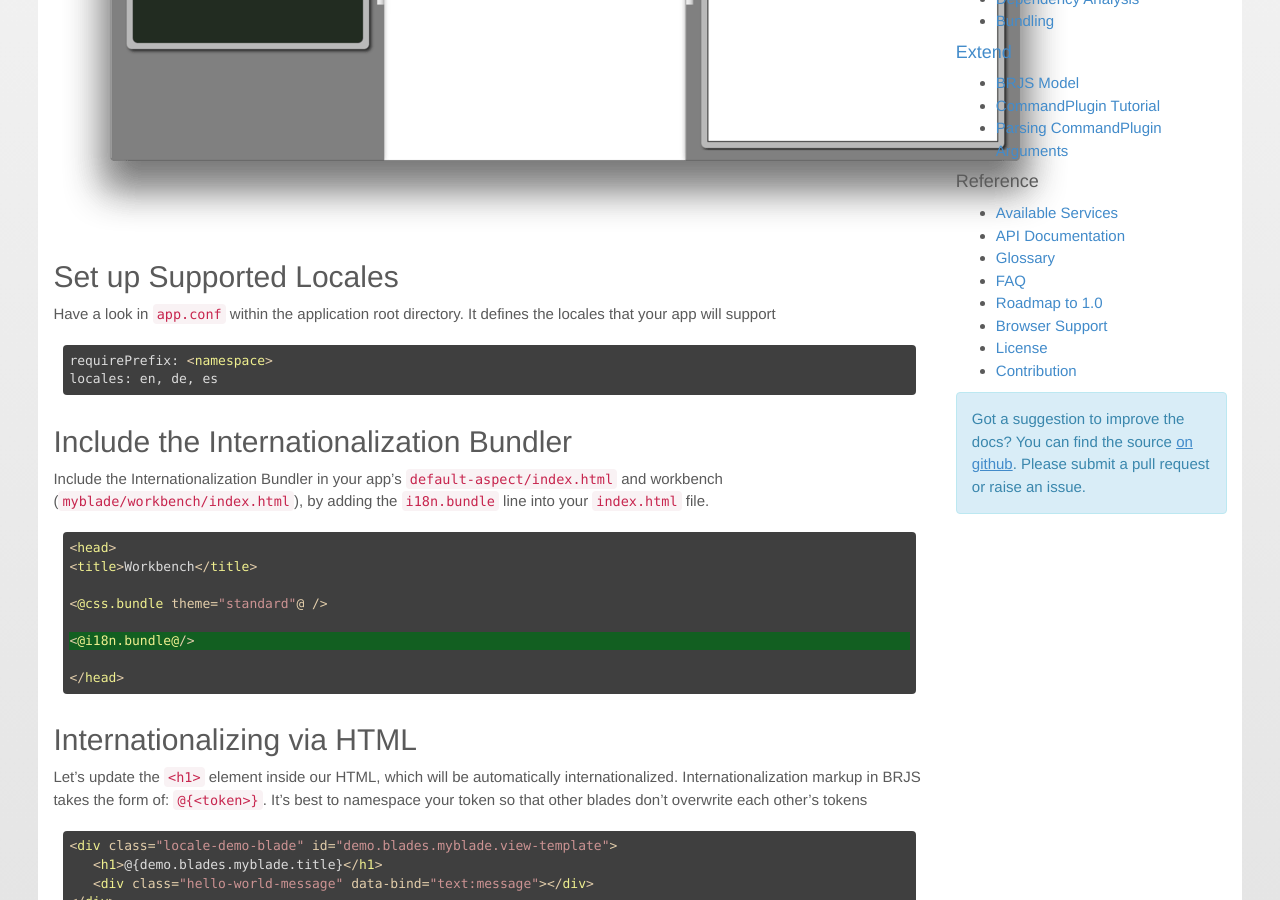
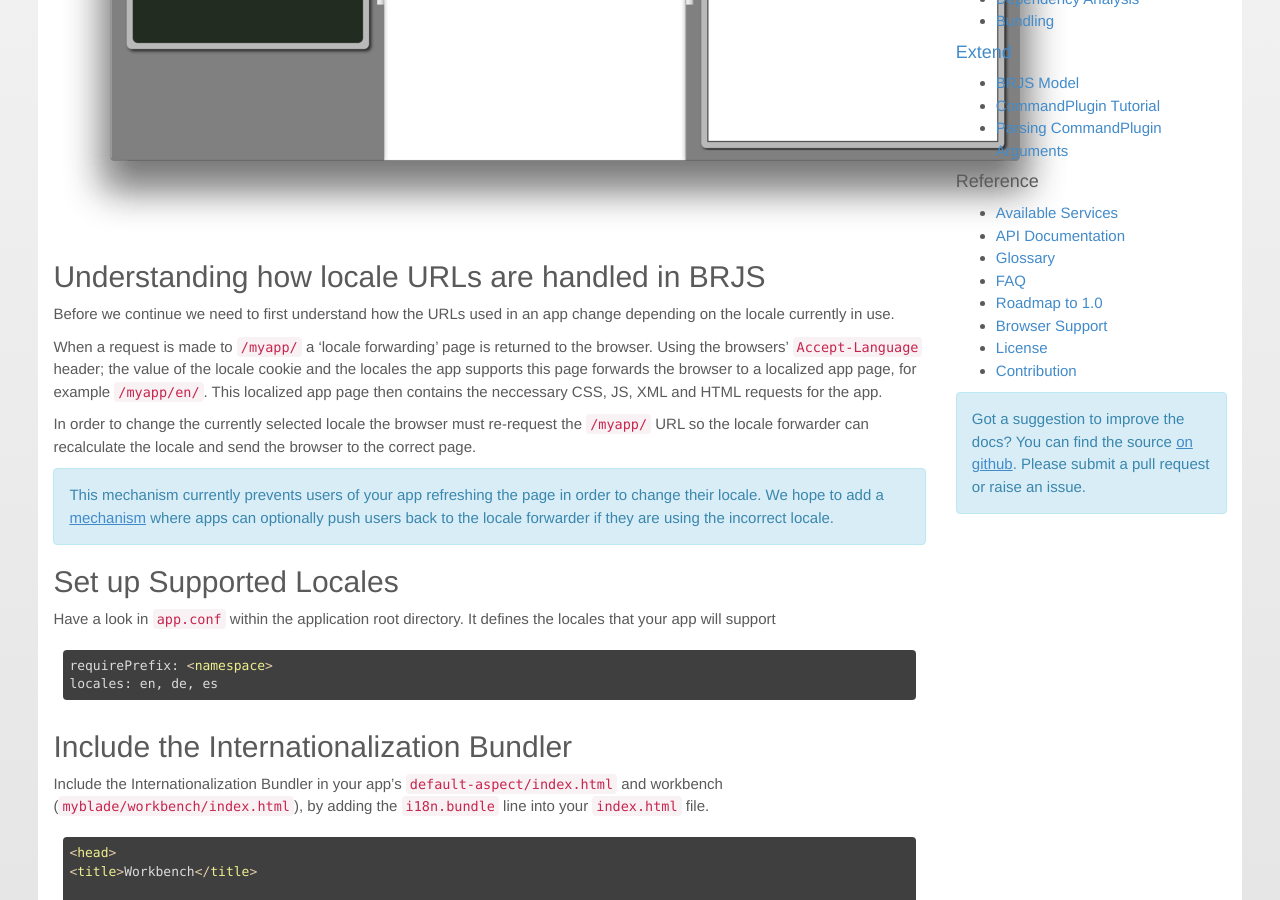
Before and after one commit to BladeRunnerJS/brjs-site, a Jekyll site: the page built from docs/use/internationalization.md, in a window 1280 px wide and 900 px high, scrolled down 1166 px. Built offline with Jekyll 4.4.1, drawn with Linux system fonts in a browser that asks for light colours; nearby versions of some CDN libraries; Markdown is read by kramdown in place of the engine named in the settings; some of the changed text lies outside the part shown.

Commit message:
adding notes about choosing locales to the localization page

```diff
--- a/docs/use/internationalization.md
+++ b/docs/use/internationalization.md
@@ -36,6 +36,20 @@ module.exports = MybladeViewModel;
 Run the [workbench](/docs/concepts/workbenches) for the blade and it should look like this:
 
 ![](/docs/use/img/locale-start.png)
+
+## Understanding how locale URLs are handled in BRJS
+
+Before we continue we need to first understand how the URLs used in an app change depending on the locale currently in use.
+
+When a request is made to `/myapp/` a 'locale forwarding' page is returned to the browser. Using the browsers' `Accept-Language` header; the value of the locale cookie and the locales the app supports this page forwards the browser to a localized app page, for example `/myapp/en/`. This localized app page then contains the neccessary CSS, JS, XML and HTML requests for the app.
+
+In order to change the currently selected locale the browser must re-request the `/myapp/` URL so the locale forwarder can recalculate the locale and send the browser to the correct page.
+
+<div class="alert alert-info">
+<p>
+This mechanism currently prevents users of your app refreshing the page in order to change their locale. We hope to add a <a href="https://github.com/BladeRunnerJS/brjs/issues/804">mechanism</a> where apps can optionally push users back to the locale forwarder if they are using the incorrect locale.
+</p>
+</div>
 
 ## Set up Supported Locales
 
@@ -85,6 +99,8 @@ Refresh the workbench, and it should look like this.
 ![](/docs/use/img/locale-html-token.png)
 
 The token replacement works by replacing all i18n tokens in all HTML as it is streamed through the HTML Bundler.
+
+Note: We were able to simply refresh the page here rather than requesting the 'locale forwarder' since we weren't changing the locale we were using.
 
 ## Internationalizing via JavaScript
 
```
